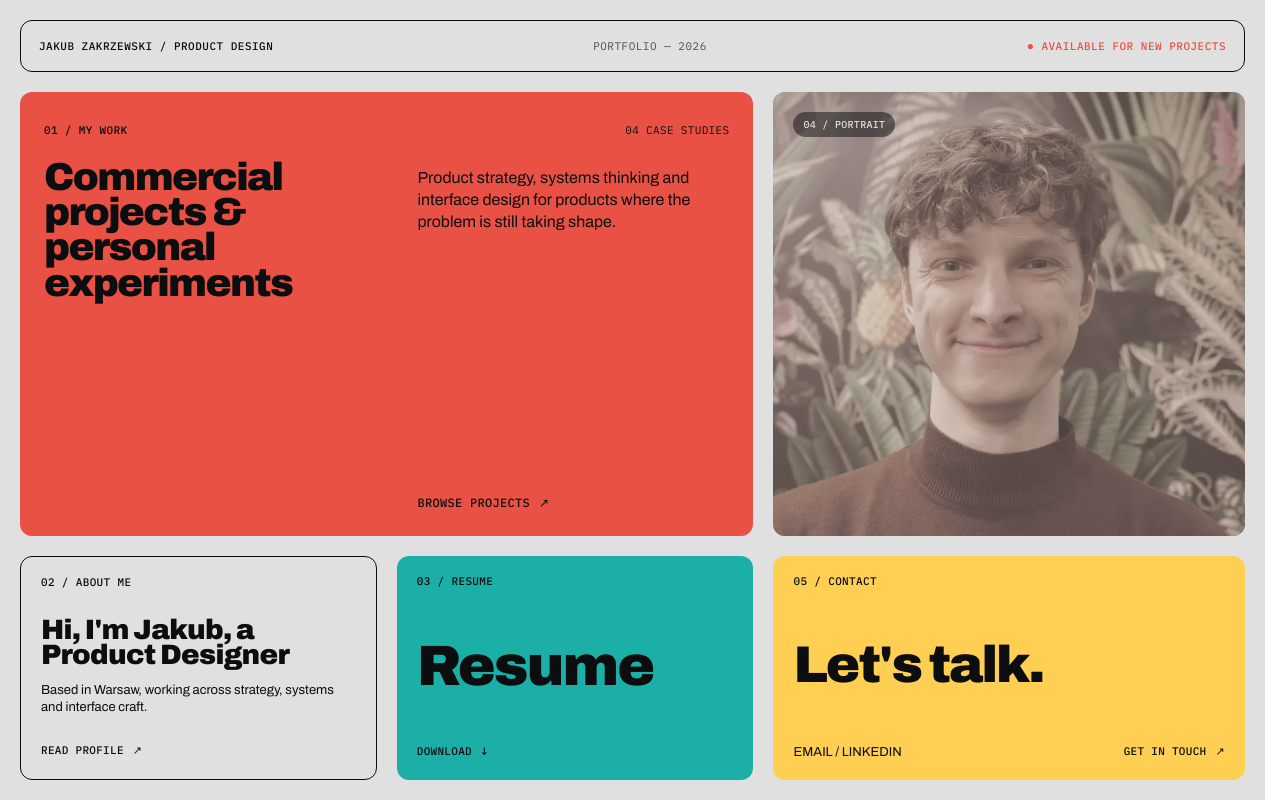
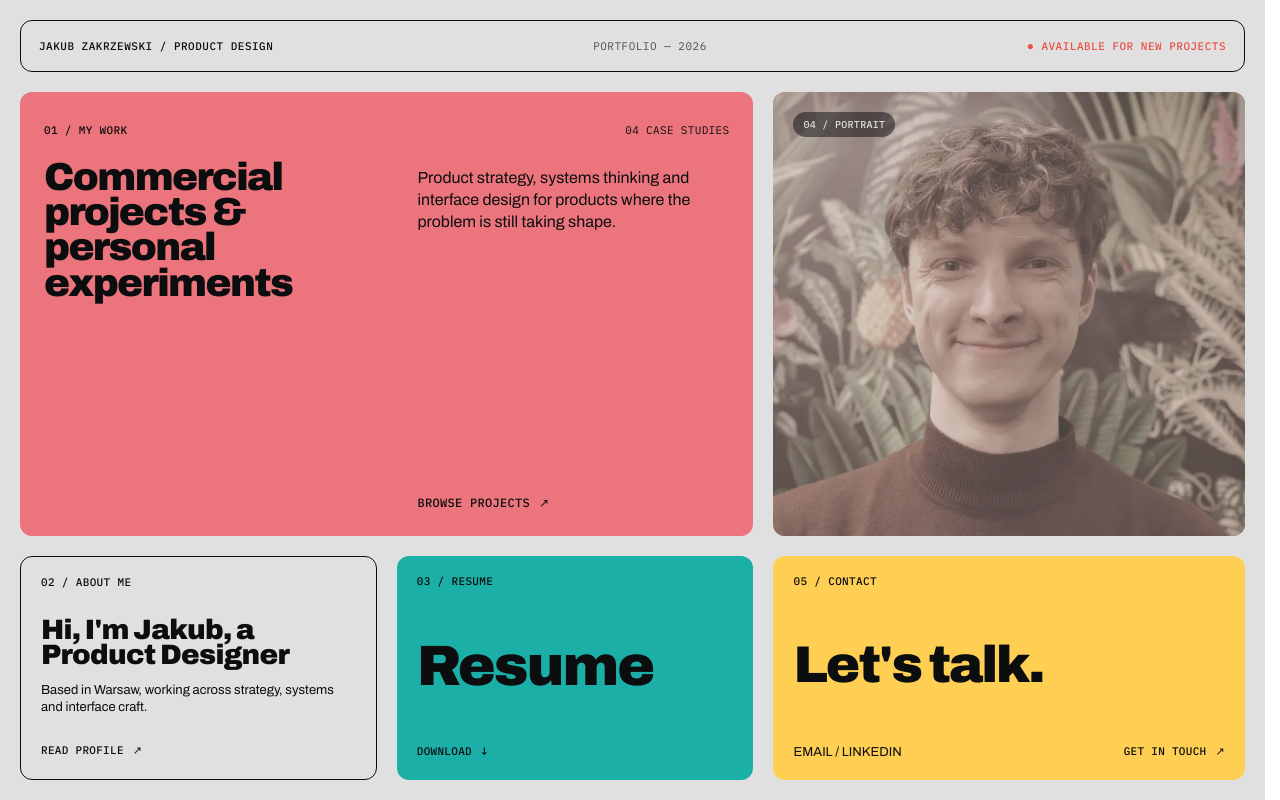
Before and after one commit to jzakrz/jakub-portfolio, a Next.js app: page / in a window 1280 px wide. Built offline with nearby package versions, Linux system fonts and the light colour scheme.

Commit message:
style: update works card accent

```diff
--- a/app/globals.css
+++ b/app/globals.css
@@ -51,6 +51,7 @@ html {
   --board-paper: #e0e0e0;
   --board-muted: #4d4d4d;
   --board-coral: #ea5145;
+  --board-works: #ec757d;
   --board-teal: #1cafa7;
   --board-yellow: #ffcf53;
   --board-pink: #ff0a8a;
@@ -167,7 +168,7 @@ html {
 
 .route-card--works {
   padding: 24px;
-  background: var(--board-coral);
+  background: var(--board-works);
 }
 
 .route-card--about {
```
